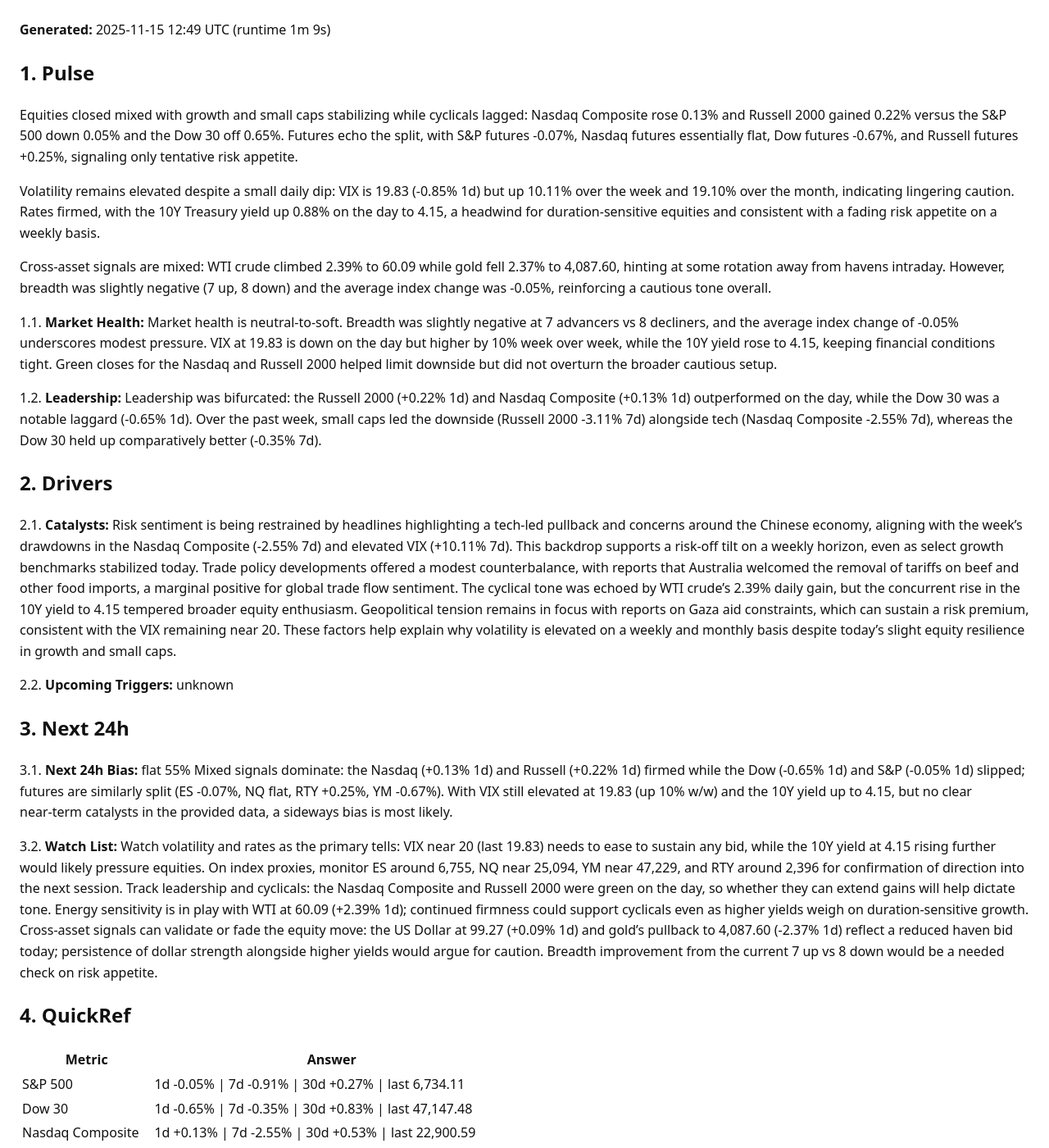
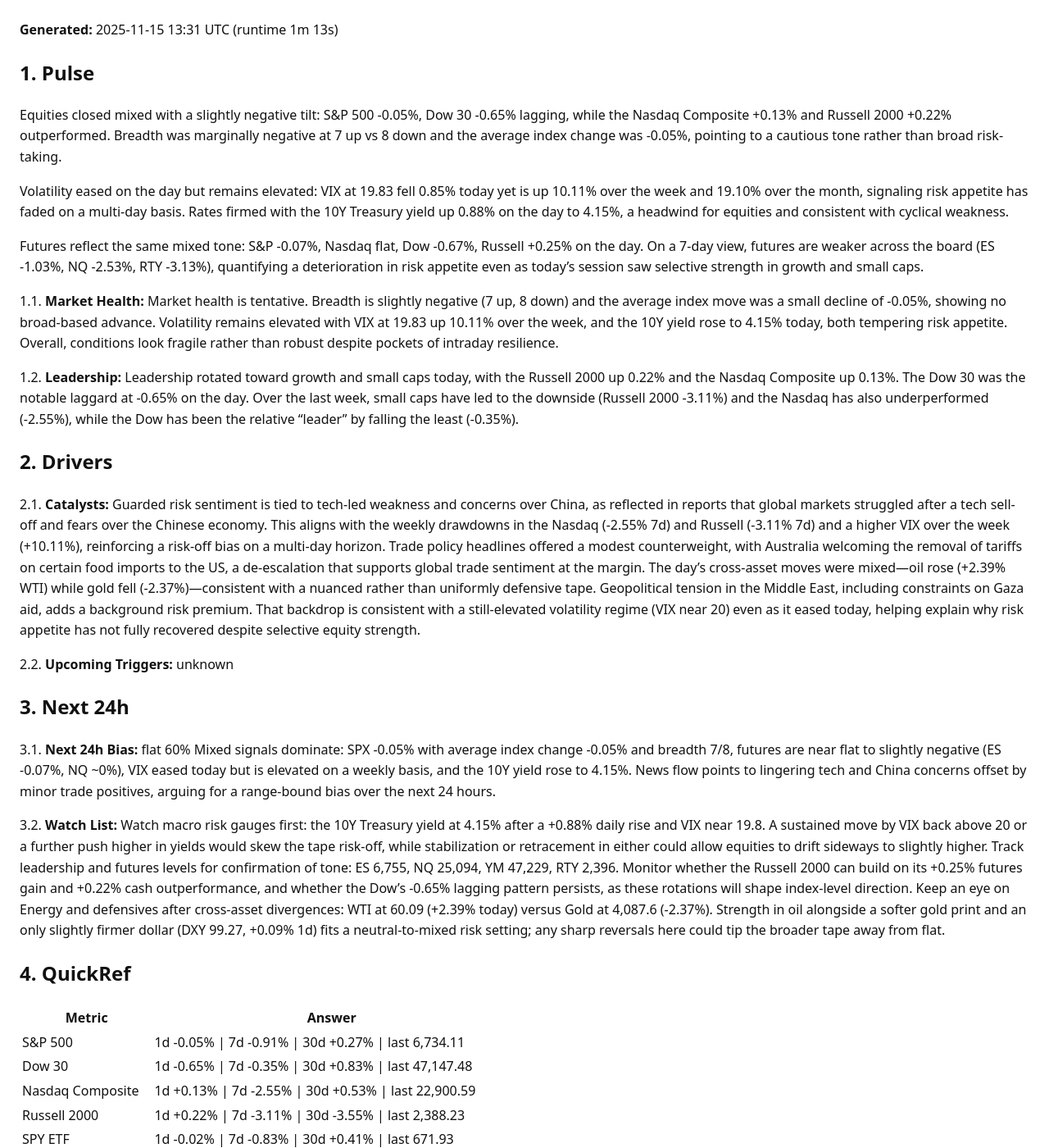
Before and after one commit to ryness/stonks, a Jekyll site: the page built from _reports/GODSEYE.md, in a window 1280 px wide and 1400 px high. Shown: the whole window at 82% size. Built offline with Jekyll 4.4.1, drawn with Linux system fonts in a browser that asks for light colours.

Commit message:
Update report: rotation+GodsEye

```diff
--- a/_reports/GODSEYE.md
+++ b/_reports/GODSEYE.md
@@ -3,34 +3,34 @@ layout: default
 title: "GodsEye Market Report"
 ticker: "GODSEYE"
 date: 2025-11-15
-generated_at: 2025-11-15T12:49:17.441587+00:00
-runtime_seconds: 68.57
+generated_at: 2025-11-15T13:31:12.634843+00:00
+runtime_seconds: 73.02
 raw_markdown: |
-  **Generated:** <time class="js-local-time" datetime="2025-11-15T12:49:17.441587+00:00">2025-11-15 12:49 UTC</time> (runtime 1m 9s)
+  **Generated:** <time class="js-local-time" datetime="2025-11-15T13:31:12.634843+00:00">2025-11-15 13:31 UTC</time> (runtime 1m 13s)
 
   ## 1. Pulse
 
-  Equities closed mixed with growth and small caps stabilizing while cyclicals lagged: Nasdaq Composite rose 0.13% and Russell 2000 gained 0.22% versus the S&P 500 down 0.05% and the Dow 30 off 0.65%. Futures echo the split, with S&P futures -0.07%, Nasdaq futures essentially flat, Dow futures -0.67%, and Russell futures +0.25%, signaling only tentative risk appetite.
+  Equities closed mixed with a slightly negative tilt: S&P 500 -0.05%, Dow 30 -0.65% lagging, while the Nasdaq Composite +0.13% and Russell 2000 +0.22% outperformed. Breadth was marginally negative at 7 up vs 8 down and the average index change was -0.05%, pointing to a cautious tone rather than broad risk-taking.
 
-  Volatility remains elevated despite a small daily dip: VIX is 19.83 (-0.85% 1d) but up 10.11% over the week and 19.10% over the month, indicating lingering caution. Rates firmed, with the 10Y Treasury yield up 0.88% on the day to 4.15, a headwind for duration‑sensitive equities and consistent with a fading risk appetite on a weekly basis.
+  Volatility eased on the day but remains elevated: VIX at 19.83 fell 0.85% today yet is up 10.11% over the week and 19.10% over the month, signaling risk appetite has faded on a multi-day basis. Rates firmed with the 10Y Treasury yield up 0.88% on the day to 4.15%, a headwind for equities and consistent with cyclical weakness.
 
-  Cross‑asset signals are mixed: WTI crude climbed 2.39% to 60.09 while gold fell 2.37% to 4,087.60, hinting at some rotation away from havens intraday. However, breadth was slightly negative (7 up, 8 down) and the average index change was -0.05%, reinforcing a cautious tone overall.
+  Futures reflect the same mixed tone: S&P -0.07%, Nasdaq flat, Dow -0.67%, Russell +0.25% on the day. On a 7-day view, futures are weaker across the board (ES -1.03%, NQ -2.53%, RTY -3.13%), quantifying a deterioration in risk appetite even as today’s session saw selective strength in growth and small caps.
 
-  1.1. **Market Health:** Market health is neutral‑to‑soft. Breadth was slightly negative at 7 advancers vs 8 decliners, and the average index change of -0.05% underscores modest pressure. VIX at 19.83 is down on the day but higher by 10% week over week, while the 10Y yield rose to 4.15, keeping financial conditions tight. Green closes for the Nasdaq and Russell 2000 helped limit downside but did not overturn the broader cautious setup.
+  1.1. **Market Health:** Market health is tentative. Breadth is slightly negative (7 up, 8 down) and the average index move was a small decline of -0.05%, showing no broad-based advance. Volatility remains elevated with VIX at 19.83 up 10.11% over the week, and the 10Y yield rose to 4.15% today, both tempering risk appetite. Overall, conditions look fragile rather than robust despite pockets of intraday resilience.
 
-  1.2. **Leadership:** Leadership was bifurcated: the Russell 2000 (+0.22% 1d) and Nasdaq Composite (+0.13% 1d) outperformed on the day, while the Dow 30 was a notable laggard (-0.65% 1d). Over the past week, small caps led the downside (Russell 2000 -3.11% 7d) alongside tech (Nasdaq Composite -2.55% 7d), whereas the Dow 30 held up comparatively better (-0.35% 7d).
+  1.2. **Leadership:** Leadership rotated toward growth and small caps today, with the Russell 2000 up 0.22% and the Nasdaq Composite up 0.13%. The Dow 30 was the notable laggard at -0.65% on the day. Over the last week, small caps have led to the downside (Russell 2000 -3.11%) and the Nasdaq has also underperformed (-2.55%), while the Dow has been the relative “leader” by falling the least (-0.35%).
 
   ## 2. Drivers
 
-  2.1. **Catalysts:** Risk sentiment is being restrained by headlines highlighting a tech‑led pullback and concerns around the Chinese economy, aligning with the week’s drawdowns in the Nasdaq Composite (-2.55% 7d) and elevated VIX (+10.11% 7d). This backdrop supports a risk‑off tilt on a weekly horizon, even as select growth benchmarks stabilized today. Trade policy developments offered a modest counterbalance, with reports that Australia welcomed the removal of tariffs on beef and other food imports, a marginal positive for global trade flow sentiment. The cyclical tone was echoed by WTI crude’s 2.39% daily gain, but the concurrent rise in the 10Y yield to 4.15 tempered broader equity enthusiasm. Geopolitical tension remains in focus with reports on Gaza aid constraints, which can sustain a risk premium, consistent with the VIX remaining near 20. These factors help explain why volatility is elevated on a weekly and monthly basis despite today’s slight equity resilience in growth and small caps.
+  2.1. **Catalysts:** Guarded risk sentiment is tied to tech-led weakness and concerns over China, as reflected in reports that global markets struggled after a tech sell-off and fears over the Chinese economy. This aligns with the weekly drawdowns in the Nasdaq (-2.55% 7d) and Russell (-3.11% 7d) and a higher VIX over the week (+10.11%), reinforcing a risk-off bias on a multi-day horizon. Trade policy headlines offered a modest counterweight, with Australia welcoming the removal of tariffs on certain food imports to the US, a de-escalation that supports global trade sentiment at the margin. The day’s cross-asset moves were mixed—oil rose (+2.39% WTI) while gold fell (-2.37%)—consistent with a nuanced rather than uniformly defensive tape. Geopolitical tension in the Middle East, including constraints on Gaza aid, adds a background risk premium. That backdrop is consistent with a still-elevated volatility regime (VIX near 20) even as it eased today, helping explain why risk appetite has not fully recovered despite selective equity strength.
 
   2.2. **Upcoming Triggers:** unknown
 
   ## 3. Next 24h
 
-  3.1. **Next 24h Bias:** flat 55% Mixed signals dominate: the Nasdaq (+0.13% 1d) and Russell (+0.22% 1d) firmed while the Dow (-0.65% 1d) and S&P (-0.05% 1d) slipped; futures are similarly split (ES -0.07%, NQ flat, RTY +0.25%, YM -0.67%). With VIX still elevated at 19.83 (up 10% w/w) and the 10Y yield up to 4.15, but no clear near‑term catalysts in the provided data, a sideways bias is most likely.
+  3.1. **Next 24h Bias:** flat 60% Mixed signals dominate: SPX -0.05% with average index change -0.05% and breadth 7/8, futures are near flat to slightly negative (ES -0.07%, NQ ~0%), VIX eased today but is elevated on a weekly basis, and the 10Y yield rose to 4.15%. News flow points to lingering tech and China concerns offset by minor trade positives, arguing for a range-bound bias over the next 24 hours.
 
-  3.2. **Watch List:** Watch volatility and rates as the primary tells: VIX near 20 (last 19.83) needs to ease to sustain any bid, while the 10Y yield at 4.15 rising further would likely pressure equities. On index proxies, monitor ES around 6,755, NQ near 25,094, YM near 47,229, and RTY around 2,396 for confirmation of direction into the next session. Track leadership and cyclicals: the Nasdaq Composite and Russell 2000 were green on the day, so whether they can extend gains will help dictate tone. Energy sensitivity is in play with WTI at 60.09 (+2.39% 1d); continued firmness could support cyclicals even as higher yields weigh on duration‑sensitive growth. Cross‑asset signals can validate or fade the equity move: the US Dollar at 99.27 (+0.09% 1d) and gold’s pullback to 4,087.60 (-2.37% 1d) reflect a reduced haven bid today; persistence of dollar strength alongside higher yields would argue for caution. Breadth improvement from the current 7 up vs 8 down would be a needed check on risk appetite.
+  3.2. **Watch List:** Watch macro risk gauges first: the 10Y Treasury yield at 4.15% after a +0.88% daily rise and VIX near 19.8. A sustained move by VIX back above 20 or a further push higher in yields would skew the tape risk-off, while stabilization or retracement in either could allow equities to drift sideways to slightly higher. Track leadership and futures levels for confirmation of tone: ES 6,755, NQ 25,094, YM 47,229, RTY 2,396. Monitor whether the Russell 2000 can build on its +0.25% futures gain and +0.22% cash outperformance, and whether the Dow’s -0.65% lagging pattern persists, as these rotations will shape index-level direction. Keep an eye on Energy and defensives after cross-asset divergences: WTI at 60.09 (+2.39% today) versus Gold at 4,087.6 (-2.37%). Strength in oil alongside a softer gold print and an only slightly firmer dollar (DXY 99.27, +0.09% 1d) fits a neutral-to-mixed risk setting; any sharp reversals here could tip the broader tape away from flat.
 
   ## 4. QuickRef
 
@@ -193,31 +193,31 @@ raw_markdown: |
   </details>
 ---
 
-**Generated:** <time class="js-local-time" datetime="2025-11-15T12:49:17.441587+00:00">2025-11-15 12:49 UTC</time> (runtime 1m 9s)
+**Generated:** <time class="js-local-time" datetime="2025-11-15T13:31:12.634843+00:00">2025-11-15 13:31 UTC</time> (runtime 1m 13s)
 
 ## 1. Pulse
 
-Equities closed mixed with growth and small caps stabilizing while cyclicals lagged: Nasdaq Composite rose 0.13% and Russell 2000 gained 0.22% versus the S&P 500 down 0.05% and the Dow 30 off 0.65%. Futures echo the split, with S&P futures -0.07%, Nasdaq futures essentially flat, Dow futures -0.67%, and Russell futures +0.25%, signaling only tentative risk appetite.
+Equities closed mixed with a slightly negative tilt: S&P 500 -0.05%, Dow 30 -0.65% lagging, while the Nasdaq Composite +0.13% and Russell 2000 +0.22% outperformed. Breadth was marginally negative at 7 up vs 8 down and the average index change was -0.05%, pointing to a cautious tone rather than broad risk-taking.
 
-Volatility remains elevated despite a small daily dip: VIX is 19.83 (-0.85% 1d) but up 10.11% over the week and 19.10% over the month, indicating lingering caution. Rates firmed, with the 10Y Treasury yield up 0.88% on the day to 4.15, a headwind for duration‑sensitive equities and consistent with a fading risk appetite on a weekly basis.
+Volatility eased on the day but remains elevated: VIX at 19.83 fell 0.85% today yet is up 10.11% over the week and 19.10% over the month, signaling risk appetite has faded on a multi-day basis. Rates firmed with the 10Y Treasury yield up 0.88% on the day to 4.15%, a headwind for equities and consistent with cyclical weakness.
 
-Cross‑asset signals are mixed: WTI crude climbed 2.39% to 60.09 while gold fell 2.37% to 4,087.60, hinting at some rotation away from havens intraday. However, breadth was slightly negative (7 up, 8 down) and the average index change was -0.05%, reinforcing a cautious tone overall.
+Futures reflect the same mixed tone: S&P -0.07%, Nasdaq flat, Dow -0.67%, Russell +0.25% on the day. On a 7-day view, futures are weaker across the board (ES -1.03%, NQ -2.53%, RTY -3.13%), quantifying a deterioration in risk appetite even as today’s session saw selective strength in growth and small caps.
 
-1.1. **Market Health:** Market health is neutral‑to‑soft. Breadth was slightly negative at 7 advancers vs 8 decliners, and the average index change of -0.05% underscores modest pressure. VIX at 19.83 is down on the day but higher by 10% week over week, while the 10Y yield rose to 4.15, keeping financial conditions tight. Green closes for the Nasdaq and Russell 2000 helped limit downside but did not overturn the broader cautious setup.
+1.1. **Market Health:** Market health is tentative. Breadth is slightly negative (7 up, 8 down) and the average index move was a small decline of -0.05%, showing no broad-based advance. Volatility remains elevated with VIX at 19.83 up 10.11% over the week, and the 10Y yield rose to 4.15% today, both tempering risk appetite. Overall, conditions look fragile rather than robust despite pockets of intraday resilience.
 
-1.2. **Leadership:** Leadership was bifurcated: the Russell 2000 (+0.22% 1d) and Nasdaq Composite (+0.13% 1d) outperformed on the day, while the Dow 30 was a notable laggard (-0.65% 1d). Over the past week, small caps led the downside (Russell 2000 -3.11% 7d) alongside tech (Nasdaq Composite -2.55% 7d), whereas the Dow 30 held up comparatively better (-0.35% 7d).
+1.2. **Leadership:** Leadership rotated toward growth and small caps today, with the Russell 2000 up 0.22% and the Nasdaq Composite up 0.13%. The Dow 30 was the notable laggard at -0.65% on the day. Over the last week, small caps have led to the downside (Russell 2000 -3.11%) and the Nasdaq has also underperformed (-2.55%), while the Dow has been the relative “leader” by falling the least (-0.35%).
 
 ## 2. Drivers
 
-2.1. **Catalysts:** Risk sentiment is being restrained by headlines highlighting a tech‑led pullback and concerns around the Chinese economy, aligning with the week’s drawdowns in the Nasdaq Composite (-2.55% 7d) and elevated VIX (+10.11% 7d). This backdrop supports a risk‑off tilt on a weekly horizon, even as select growth benchmarks stabilized today. Trade policy developments offered a modest counterbalance, with reports that Australia welcomed the removal of tariffs on beef and other food imports, a marginal positive for global trade flow sentiment. The cyclical tone was echoed by WTI crude’s 2.39% daily gain, but the concurrent rise in the 10Y yield to 4.15 tempered broader equity enthusiasm. Geopolitical tension remains in focus with reports on Gaza aid constraints, which can sustain a risk premium, consistent with the VIX remaining near 20. These factors help explain why volatility is elevated on a weekly and monthly basis despite today’s slight equity resilience in growth and small caps.
+2.1. **Catalysts:** Guarded risk sentiment is tied to tech-led weakness and concerns over China, as reflected in reports that global markets struggled after a tech sell-off and fears over the Chinese economy. This aligns with the weekly drawdowns in the Nasdaq (-2.55% 7d) and Russell (-3.11% 7d) and a higher VIX over the week (+10.11%), reinforcing a risk-off bias on a multi-day horizon. Trade policy headlines offered a modest counterweight, with Australia welcoming the removal of tariffs on certain food imports to the US, a de-escalation that supports global trade sentiment at the margin. The day’s cross-asset moves were mixed—oil rose (+2.39% WTI) while gold fell (-2.37%)—consistent with a nuanced rather than uniformly defensive tape. Geopolitical tension in the Middle East, including constraints on Gaza aid, adds a background risk premium. That backdrop is consistent with a still-elevated volatility regime (VIX near 20) even as it eased today, helping explain why risk appetite has not fully recovered despite selective equity strength.
 
 2.2. **Upcoming Triggers:** unknown
 
 ## 3. Next 24h
 
-3.1. **Next 24h Bias:** flat 55% Mixed signals dominate: the Nasdaq (+0.13% 1d) and Russell (+0.22% 1d) firmed while the Dow (-0.65% 1d) and S&P (-0.05% 1d) slipped; futures are similarly split (ES -0.07%, NQ flat, RTY +0.25%, YM -0.67%). With VIX still elevated at 19.83 (up 10% w/w) and the 10Y yield up to 4.15, but no clear near‑term catalysts in the provided data, a sideways bias is most likely.
+3.1. **Next 24h Bias:** flat 60% Mixed signals dominate: SPX -0.05% with average index change -0.05% and breadth 7/8, futures are near flat to slightly negative (ES -0.07%, NQ ~0%), VIX eased today but is elevated on a weekly basis, and the 10Y yield rose to 4.15%. News flow points to lingering tech and China concerns offset by minor trade positives, arguing for a range-bound bias over the next 24 hours.
 
-3.2. **Watch List:** Watch volatility and rates as the primary tells: VIX near 20 (last 19.83) needs to ease to sustain any bid, while the 10Y yield at 4.15 rising further would likely pressure equities. On index proxies, monitor ES around 6,755, NQ near 25,094, YM near 47,229, and RTY around 2,396 for confirmation of direction into the next session. Track leadership and cyclicals: the Nasdaq Composite and Russell 2000 were green on the day, so whether they can extend gains will help dictate tone. Energy sensitivity is in play with WTI at 60.09 (+2.39% 1d); continued firmness could support cyclicals even as higher yields weigh on duration‑sensitive growth. Cross‑asset signals can validate or fade the equity move: the US Dollar at 99.27 (+0.09% 1d) and gold’s pullback to 4,087.60 (-2.37% 1d) reflect a reduced haven bid today; persistence of dollar strength alongside higher yields would argue for caution. Breadth improvement from the current 7 up vs 8 down would be a needed check on risk appetite.
+3.2. **Watch List:** Watch macro risk gauges first: the 10Y Treasury yield at 4.15% after a +0.88% daily rise and VIX near 19.8. A sustained move by VIX back above 20 or a further push higher in yields would skew the tape risk-off, while stabilization or retracement in either could allow equities to drift sideways to slightly higher. Track leadership and futures levels for confirmation of tone: ES 6,755, NQ 25,094, YM 47,229, RTY 2,396. Monitor whether the Russell 2000 can build on its +0.25% futures gain and +0.22% cash outperformance, and whether the Dow’s -0.65% lagging pattern persists, as these rotations will shape index-level direction. Keep an eye on Energy and defensives after cross-asset divergences: WTI at 60.09 (+2.39% today) versus Gold at 4,087.6 (-2.37%). Strength in oil alongside a softer gold print and an only slightly firmer dollar (DXY 99.27, +0.09% 1d) fits a neutral-to-mixed risk setting; any sharp reversals here could tip the broader tape away from flat.
 
 ## 4. QuickRef
 
```
Also changed, not shown: _reports/PFE.md (+37 -71 lines).
